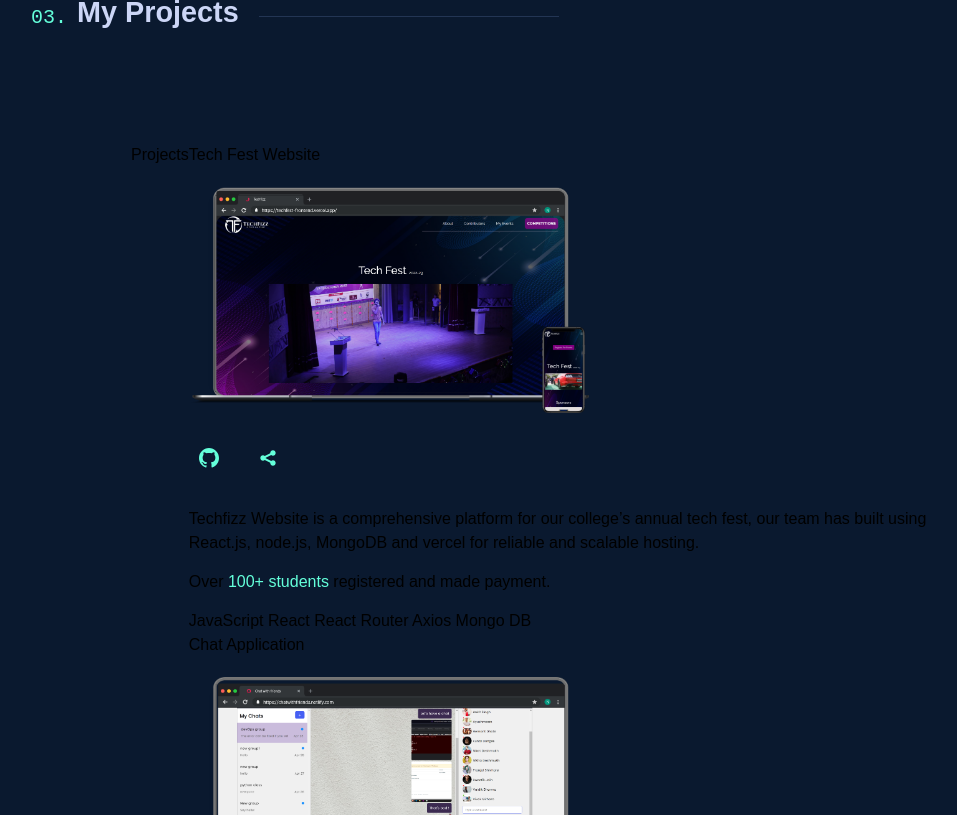
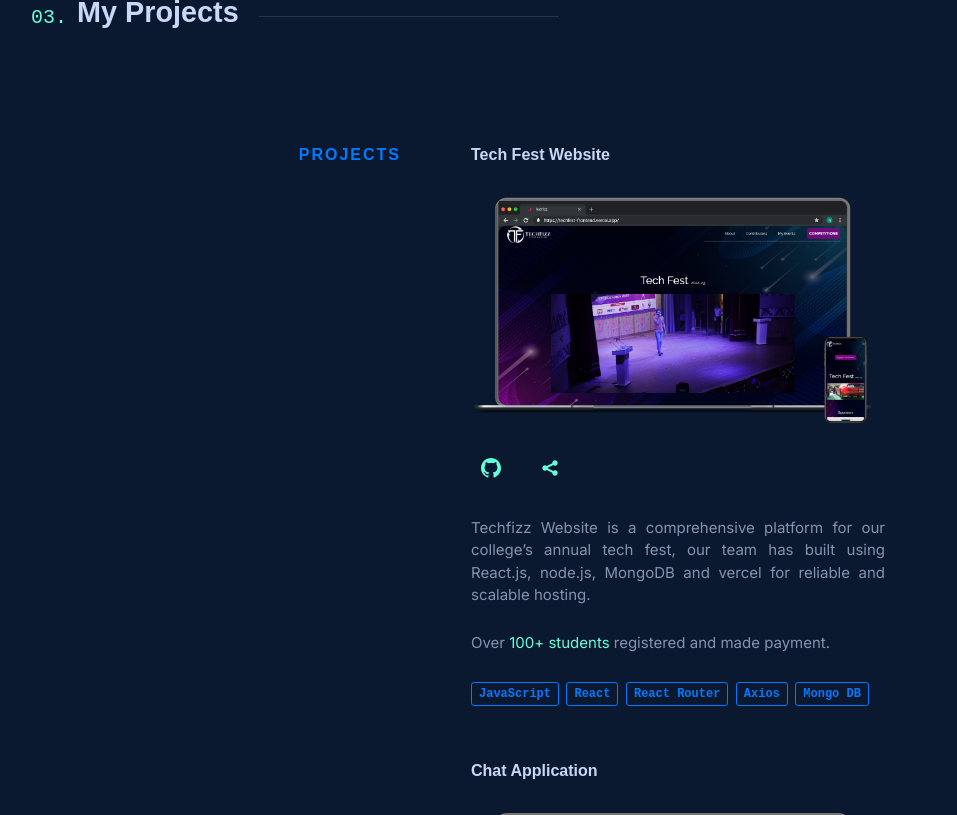
Before and after one commit to Niketdeshmukh/Portfolio, a Next.js app: page / in a window 1280 px wide. Shown: the part 3345-4160 px from the top of the page, without its empty margins (97-1054 px from the left). Built offline with nearby package versions, Linux system fonts and the light colour scheme.

Commit message:
added projects styles

```diff
--- a/src/app/styles/OtherProjects.css
+++ /dev/null
@@ -1,207 +0,0 @@
-@import url(../globals.css);
-
-.numbered__heading_03 {
-  display: flex;
-  -webkit-box-align: center;
-  align-items: center;
-  position: relative;
-  /* margin: 10px 8.8rem 40px; */
-  /* width: 100%; */
-  font-size: clamp(var(--fz-md), 3vw, var(--fz-xl));
-  white-space: nowrap;
-}
-
-.numbered__heading_03 span {
-  font-size: larger;
-  margin-top: -17px;
-}
-
-.numbered__heading_03::before {
-  position: relative;
-  bottom: 4px;
-  counter-increment: section 3;
-  content: "0" counter(section) ".";
-  margin-right: 10px;
-  color: var(--green);
-  font-family: var(--font-mono);
-  font-size: clamp(16px, 3vw, 20px);
-  font-weight: 400;
-}
-.numbered__heading_03::after {
-  content: "";
-  display: block;
-  position: relative;
-  top: -5px;
-  width: 300px;
-  height: 1px;
-  margin-left: var(--fz-xl);
-  background-color: var(--lightest-navy);
-}
-
-.arrow__link {
-  -webkit-transition: all 0.2s ease-in-out;
-  transition: all 0.2s ease-in-out;
-  font-weight: 700;
-  display: inline-block;
-  background-color: transparent;
-  white-space: nowrap;
-  color: var(--lightest-slate);
-}
-
-.arrow__link:after {
-  -webkit-transition: all 0.2s ease-in-out;
-  transition: all 0.2s ease-in-out;
-  position: relative;
-  bottom: 2px;
-  margin-left: 15px;
-  content: "";
-  /* background: url(./Images/arrow.png) no-repeat center; */
-  background-size: 100%;
-  width: 15px;
-  height: 15px;
-  display: inline-block;
-  vertical-align: middle;
-}
-
-.arrow__link:hover:after {
-  -webkit-transform: translateX(7px);
-  transform: translateX(7px);
-}
-
-.small {
-  font-family: Inconsolata, monospace;
-  font-size: 0.85rem;
-  display: inline-block;
-  margin-top: 15px;
-}
-
-.small:after {
-  display: none;
-}
-
-.other-projects .project {
-  max-width: 600px;
-  margin-bottom: 50px;
-}
-
-/* .hello_world {
- width: 27rem;
- flex-direction: column;
- align-items: center;
- margin: auto;
- display: none !important;
-} */
-
-.other-projects .project__name {
-  margin-bottom: 10px;
-}
-
-.other-projects .project p {
-  font-size: 15px;
-  font-weight: 400;
-  font-family: var(--font-sans);
-  text-align: justify;
-  color: var(--slate);
-  max-width: 0 0 15px;
-}
-
-.other-projects .project__used__item {
-  display: inline-block;
-  margin: 3px 3px 3px 0;
-  font-family: Inconsolata, monospace;
-  font-size: 0.75rem;
-  font-weight: 700;
-  padding: 2px 7px;
-  border-radius: 3px;
-  color: #007bff;
-  border: 1px solid #007bff;
-  background: 0 0;
-}
-
-.other-projects .project__used__item:first-of-type {
-  margin-left: 0;
-}
-.section__title {
-  -ms-flex-negative: 0;
-  flex-shrink: 0;
-  width: 200px;
-  margin-right: 70px;
-  color: #007bff;
-  text-transform: uppercase;
-  text-align: right;
-  font-weight: 700;
-  letter-spacing: 2px;
-}
-
-.section {
-  display: -webkit-box;
-  display: -ms-flexbox;
-  display: flex;
-  -webkit-box-pack: center;
-  -ms-flex-pack: center;
-  justify-content: center;
-  padding: 100px 170px;
-}
-
-
-@media screen and (max-width: 1024px) {
-  .section {
-    padding: 50px;
-  }
-}
-
-@media screen and (max-width: 768px) {
-  .section {
-    display: block;
-  }
-}
-
-@media screen and (max-width: 480px) {
-  .section {
-    padding: 50px 35px;
-  }
-}
-
-
-@media screen and (max-width: 850px) {
-  .section__title {
-    width: 150px;
-  }
-}
-/* @media screen and (max-width: 1024px) and (min-width: 768px){
-
-  } */
-@media screen and (max-width: 768px) {
-  section {
-    display: flex !important;
-    flex-direction: column !important;
-  }
-  .section__title {
-    text-align: left;
-    width: auto;
-  }
-}
-.section__content {
-  font-weight: 300;
-  font-size: 1rem;
-  width: 100%;
-  max-width: 650px;
-}
-
-@media screen and (max-width: 768px) {
-  .section__content {
-    padding-top: 30px;
-    padding-left: 50px;
-  }
-}
-
-@media screen and (max-width: 480px) {
-  .section__content {
-    padding-left: 30px;
-  }
-}
-
-.section__content p {
-  margin-top: 0;
-  margin-bottom: 25px;
-}
--- a/src/app/styles/Project.css
+++ b/src/app/styles/Project.css
@@ -57,8 +57,6 @@
   -webkit-box-align: center;
   align-items: center;
   position: relative;
-    /* margin: 10px 8.8rem 40px; */
-    /* width: 100%; */
   font-size: clamp(var(--fz-md), 3vw, var(--fz-xl));
   white-space: nowrap;
 }
@@ -89,3 +87,161 @@
   margin-left: var(--fz-xl);
   background-color: var(--lightest-navy);
 }
+@import url(../globals.css);
+
+.arrow__link {
+  -webkit-transition: all 0.2s ease-in-out;
+  transition: all 0.2s ease-in-out;
+  font-weight: 700;
+  display: inline-block;
+  background-color: transparent;
+  white-space: nowrap;
+  color: var(--lightest-slate);
+}
+
+.arrow__link:after {
+  -webkit-transition: all 0.2s ease-in-out;
+  transition: all 0.2s ease-in-out;
+  position: relative;
+  bottom: 2px;
+  margin-left: 15px;
+  content: "";
+  /* background: url(./Images/arrow.png) no-repeat center; */
+  background-size: 100%;
+  width: 15px;
+  height: 15px;
+  display: inline-block;
+  vertical-align: middle;
+}
+
+.arrow__link:hover:after {
+  -webkit-transform: translateX(7px);
+  transform: translateX(7px);
+}
+
+.small {
+  font-family: Inconsolata, monospace;
+  font-size: 0.85rem;
+  display: inline-block;
+  margin-top: 15px;
+}
+
+.small:after {
+  display: none;
+}
+
+.other-projects .project {
+  max-width: 600px;
+  margin-bottom: 50px;
+}
+
+.other-projects .project__name {
+  margin-bottom: 10px;
+}
+
+.other-projects .project p {
+  font-size: 15px;
+  font-weight: 400;
+  font-family: var(--font-sans);
+  text-align: justify;
+  color: var(--slate);
+  max-width: 0 0 15px;
+}
+
+.other-projects .project__used__item {
+  display: inline-block;
+  margin: 3px 3px 3px 0;
+  font-family: Inconsolata, monospace;
+  font-size: 0.75rem;
+  font-weight: 700;
+  padding: 2px 7px;
+  border-radius: 3px;
+  color: #007bff;
+  border: 1px solid #007bff;
+  background: 0 0;
+}
+
+.other-projects .project__used__item:first-of-type {
+  margin-left: 0;
+}
+.section__title {
+  -ms-flex-negative: 0;
+  flex-shrink: 0;
+  width: 200px;
+  margin-right: 70px;
+  color: #007bff;
+  text-transform: uppercase;
+  text-align: right;
+  font-weight: 700;
+  letter-spacing: 2px;
+}
+
+.section {
+  display: -webkit-box;
+  display: -ms-flexbox;
+  display: flex;
+  -webkit-box-pack: center;
+  -ms-flex-pack: center;
+  justify-content: center;
+  padding: 100px 170px;
+}
+
+
+@media screen and (max-width: 1024px) {
+  .section {
+    padding: 50px;
+  }
+}
+
+@media screen and (max-width: 768px) {
+  .section {
+    display: block;
+  }
+}
+
+@media screen and (max-width: 480px) {
+  .section {
+    padding: 50px 35px;
+  }
+}
+
+
+@media screen and (max-width: 850px) {
+  .section__title {
+    width: 150px;
+  }
+}
+@media screen and (max-width: 768px) {
+  section {
+    display: flex !important;
+    flex-direction: column !important;
+  }
+  .section__title {
+    text-align: left;
+    width: auto;
+  }
+}
+.section__content {
+  font-weight: 300;
+  font-size: 1rem;
+  width: 100%;
+  max-width: 650px;
+}
+
+@media screen and (max-width: 768px) {
+  .section__content {
+    padding-top: 30px;
+    padding-left: 50px;
+  }
+}
+
+@media screen and (max-width: 480px) {
+  .section__content {
+    padding-left: 30px;
+  }
+}
+
+.section__content p {
+  margin-top: 0;
+  margin-bottom: 25px;
+}
```
Lines whose indentation alone changed are shown as unchanged.
